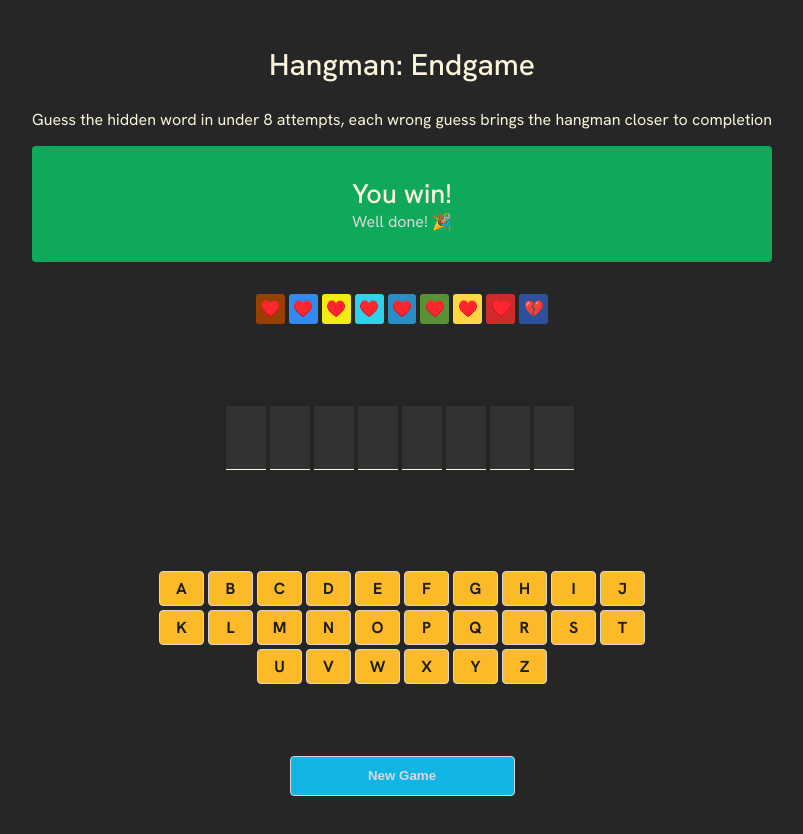
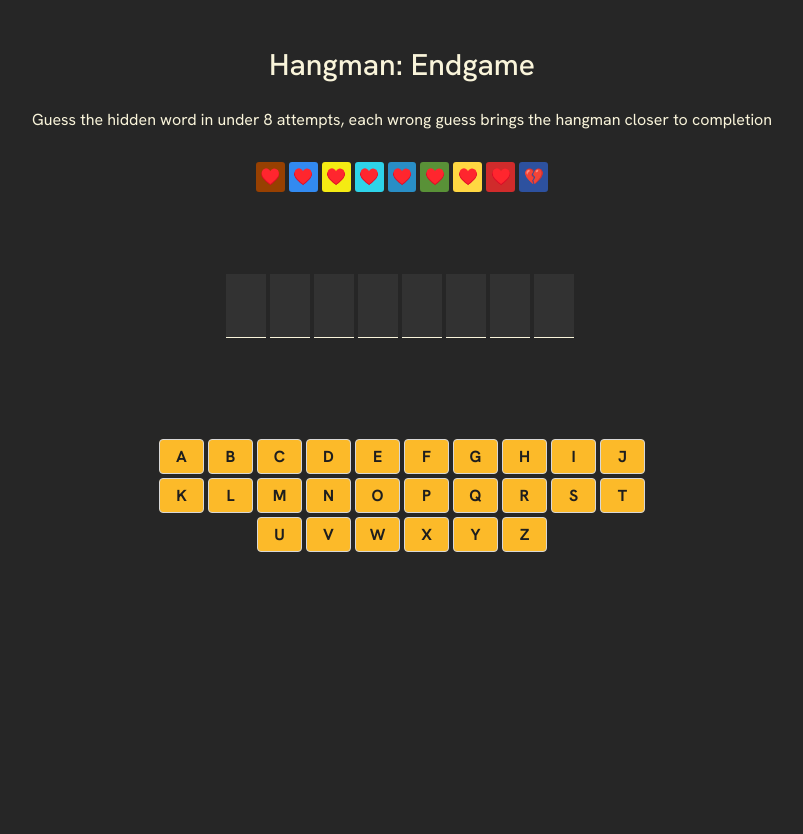
Before and after one commit to matijazuber/hangman-game, a React (Vite) app: page / in a window 1280 px wide. Shown: the top 834 px of the page, without its empty margins (238-1041 px from the left). After the commit the page ends 800 px from the top, so only its background shows below. Built offline with nearby package versions, Linux system fonts and the light colour scheme.

Commit message:
tracked  the game status, and conditional render the game over or you win displays

```diff
--- a/src/hangman.jsx
+++ b/src/hangman.jsx
@@ -21,6 +21,12 @@ function Hangman() {
       setWrongGuessCount((prev) => prev + 1);
     }
   }
+
+  const isGameWon = currentWordArray.every((letter) =>
+    guessedLetters.includes(letter),
+  );
+
+  const isGameOver = wrongGuessCount >= 8;
 
   const languageElements = languagesEl.map((lang, index) => {
     const displaySymbol = index < wrongGuessCount ? "💀" : lang.name;
@@ -75,13 +81,20 @@ function Hangman() {
       </header>
       <main>
         <section>
-          <div className="win">
-            <h2 className="winP">You win!</h2>
-            <p className="wellDone">
-              Well done! 🎉
-              <img alt="" />
-            </p>
-          </div>
+          {isGameOver ? (
+            <>
+              <div className="lose">
+                <h2 className="loseP">Game over!</h2>
+                <p className="gameOver">You lose! Better luck next time!</p>
+              </div>
+            </>
+          ) : null}
+          {isGameWon ? (
+            <div className="win">
+              <h2 className="winP">You win!</h2>
+              <p className="wellDone">Well done! 🎉</p>
+            </div>
+          ) : null}
         </section>
         <section>
           <div className="languageElementsDiv">{languageElements}</div>
@@ -91,7 +104,9 @@ function Hangman() {
         </section>
         <div className="displayKeyboard">{displayKeyboard()}</div>
         <section>
-          <button className="newGameButton">New Game</button>
+          {isGameOver ? (
+            <button className="newGameButton">New Game</button>
+          ) : null}
         </section>
       </main>
     </>
--- a/src/index.css
+++ b/src/index.css
@@ -110,3 +110,23 @@ div {
   font-weight: 900;
   margin-bottom: 70px;
 }
+
+.lose {
+  display: flex;
+  flex-direction: column;
+  align-items: center;
+  background-color: #ba2a2a;
+  border-radius: 4px;
+  padding: 30px 6px;
+}
+
+.loseP {
+  margin: 0;
+  font-size: 27px;
+  font-weight: 500;
+  color: #f9f4da;
+}
+
+.gameOver {
+  margin: 0;
+}
```
